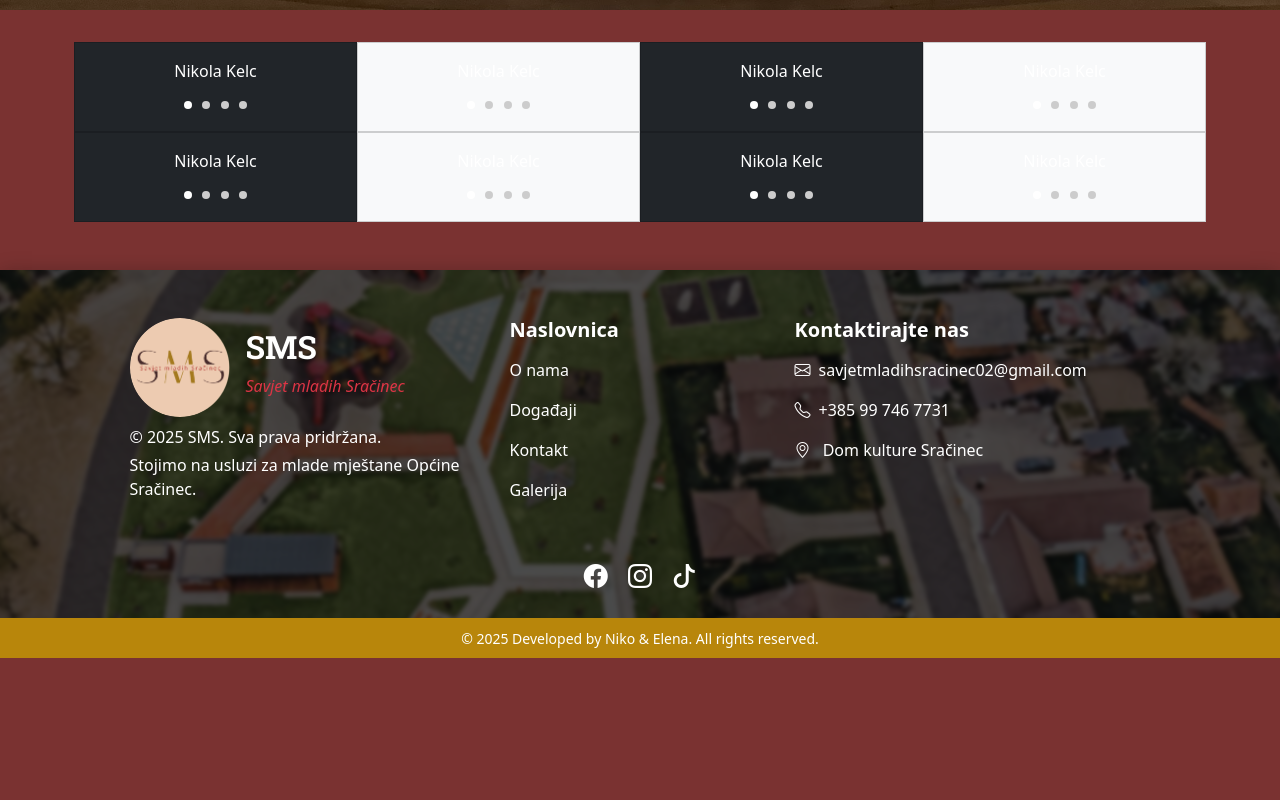
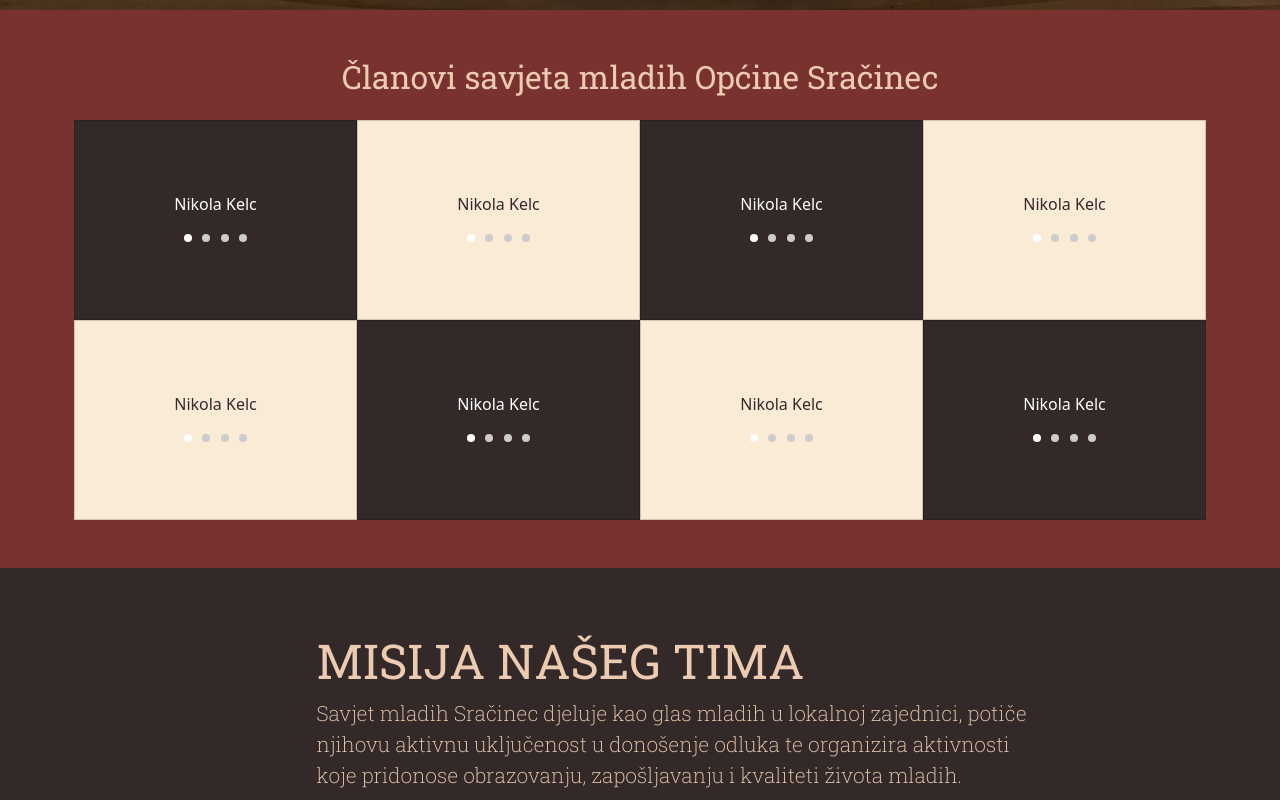
Before and after one commit to ncrncec23/savjet-mladih-sracinec, a plain HTML site: page O_nama.html in a window 1280 px wide. Shown: the part 740-1540 px from the top of the page. Before the commit the page ends 1398 px from the top, so only its background shows below. Drawn offline with nearby package versions, Linux system fonts and the light colour scheme.

Commit message:
Spojene su dvije stranice i omogućeno je navigiranje kroz njih

```diff
--- a/O_nama.html
+++ b/O_nama.html
@@ -76,7 +76,7 @@
                                     <li
                                         class="d-flex flex-row align-items-center gap-2 w-100 makePadding curHmbPage roboto-slab">
                                         <i class="fa-solid fa-house" style="color: #ffffff;"></i>
-                                        <a href="" class="text-reset text-decoration-none hamb">NASLOVNICA</a>
+                                        <a href="index.html" class="text-reset text-decoration-none hamb">NASLOVNICA</a>
                                     </li>
                                     <li class="d-flex flex-row align-items-center gap-2 w-100 makePadding roboto-slab">
                                         <i class="fa-solid fa-calendar" style="color: #ffffff;"></i>
@@ -84,7 +84,7 @@
                                     </li>
                                     <li class="d-flex flex-row align-items-center gap-2 w-100 makePadding roboto-slab">
                                         <i class="fa-solid fa-users" style="color: #ffffff;"></i>
-                                        <a href="" class="text-reset text-decoration-none hamb">O NAMA</a>
+                                        <a href="O_nama.html" class="text-reset text-decoration-none hamb">O NAMA</a>
                                     </li>
                                     <li class="d-flex flex-row align-items-center gap-2 w-100 makePadding roboto-slab">
                                         <i class="fa-solid fa-phone" style="color: #ffffff;"></i>
@@ -106,12 +106,12 @@
                     <div class="me-4 marginResponsive d-none d-sm-block">
                         <ul
                             class="list-unstyled d-flex flex-row justify-content-end align-items-center gap-4 mb-0 changeGap">
-                            <li><a href="#"
+                            <li><a href="index.html"
                                     class="text-reset text-decoration-none navigationLink li-color">Naslovnica</a>
                             </li>
                             <li><a href="#" class="text-reset text-decoration-none navigationLink li-color">Događaji</a>
                             </li>
-                            <li><a href="#" class="text-reset text-decoration-none navigationLink li-color"
+                            <li><a href="O_nama.html" class="text-reset text-decoration-none navigationLink li-color"
                                     style="color: #E10501 !important; font-weight: bold;">O nama</a>
                             </li>
                             <li><a href="#" class="text-reset text-decoration-none navigationLink li-color">Kontakt</a>
@@ -134,10 +134,14 @@
     <main>
         <div class="container py-5">
             <div class="row g-3">
-
+                <h3 class="text-center mb-4 fs-2 roboto-slab" style="color: rgba(237, 203, 177, 1);">Članovi savjeta
+                    mladih Općine
+                    Sračinec
+                </h3>
                 <!-- Member -->
                 <div class="col-6 col-md-3 m-0 p-0">
-                    <div class="card text-center bg-dark text-white p-3 h-100 rounded-0">
+                    <div class="card text-center text-white p-3 rounded-0 justify-content-center"
+                        style="background-color: #332929; height: 200px;">
                         <div class="member" id="member-nikola">
                             <div class="slide active">Nikola Kelc</div>
                             <div class="slide">Predsjednik</div>
@@ -155,7 +159,8 @@
                 </div>
 
                 <div class="col-6 col-md-3 m-0 p-0">
-                    <div class="card text-center bg-light text-white p-3 h-100 rounded-0">
+                    <div class="card text-center p-3 rounded-0 justify-content-center"
+                        style="color: #332929; background-color: antiquewhite; height: 200px;">
                         <div class="member" id="member-nikola">
                             <div class="slide active">Nikola Kelc</div>
                             <div class="slide">Predsjednik</div>
@@ -173,7 +178,8 @@
                 </div>
 
                 <div class="col-6 col-md-3 m-0 p-0">
-                    <div class="card text-center bg-dark text-white p-3 h-100 rounded-0">
+                    <div class="card text-center text-white p-3 rounded-0 justify-content-center"
+                        style="background-color: #332929; height: 200px;">
                         <div class="member" id="member-nikola">
                             <div class="slide active">Nikola Kelc</div>
                             <div class="slide">Predsjednik</div>
@@ -191,7 +197,49 @@
                 </div>
 
                 <div class="col-6 col-md-3 m-0 p-0">
-                    <div class="card text-center bg-light text-white p-3 h-100 rounded-0">
+                    <div class="card text-center p-3 rounded-0 justify-content-center"
+                        style="color: #332929; background-color: antiquewhite; height: 200px;">
+                        <div class="member" id="member-nikola">
+                            <div class="slide active">Nikola Kelc</div>
+                            <div class="slide">Predsjednik</div>
+                            <div class="slide">22 godine</div>
+                            <div class="slide">nikola@example.com</div>
+
+                            <div class="dots mt-2">
+                                <span class="dot active" onclick="showSlide(this, 0)"></span>
+                                <span class="dot" onclick="showSlide(this, 1)"></span>
+                                <span class="dot" onclick="showSlide(this, 2)"></span>
+                                <span class="dot" onclick="showSlide(this, 3)"></span>
+                            </div>
+                        </div>
+                    </div>
+                </div>
+
+                <!-- Next row -->
+
+                <div class="col-6 col-md-3 m-0 p-0">
+                    <div class="card text-center p-3 rounded-0 justify-content-center"
+                        style="color: #332929; background-color: antiquewhite; height: 200px;">
+                        <div class="member" id="member-nikola">
+                            <div class="slide active">Nikola Kelc</div>
+                            <div class="slide">Predsjednik</div>
+                            <div class="slide">22 godine</div>
+                            <div class="slide"></div>
+
+                            <div class="dots mt-2">
+                                <span class="dot active" onclick="showSlide(this, 0)"></span>
+                                <span class="dot" onclick="showSlide(this, 1)"></span>
+                                <span class="dot" onclick="showSlide(this, 2)"></span>
+                                <span class="dot" onclick="showSlide(this, 3)"></span>
+                            </div>
+                        </div>
+                    </div>
+                </div>
+
+
+                <div class="col-6 col-md-3 m-0 p-0">
+                    <div class="card text-center text-white p-3 rounded-0 justify-content-center"
+                        style="background-color: #332929; height: 200px;">
                         <div class="member" id="member-nikola">
                             <div class="slide active">Nikola Kelc</div>
                             <div class="slide">Predsjednik</div>
@@ -209,26 +257,8 @@
                 </div>
 
                 <div class="col-6 col-md-3 m-0 p-0">
-                    <div class="card text-center bg-dark text-white p-3 h-100 rounded-0">
-                        <div class="member" id="member-nikola">
-                            <div class="slide active">Nikola Kelc</div>
-                            <div class="slide">Predsjednik</div>
-                            <div class="slide">22 godine</div>
-                            <div class="slide">nikola@example.com</div>
-
-                            <div class="dots mt-2">
-                                <span class="dot active" onclick="showSlide(this, 0)"></span>
-                                <span class="dot" onclick="showSlide(this, 1)"></span>
-                                <span class="dot" onclick="showSlide(this, 2)"></span>
-                                <span class="dot" onclick="showSlide(this, 3)"></span>
-                            </div>
-                        </div>
-                    </div>
-                </div>
-
-
-                <div class="col-6 col-md-3 m-0 p-0">
-                    <div class="card text-center bg-light text-white p-3 h-100 rounded-0">
+                    <div class="card text-center p-3 rounded-0 justify-content-center"
+                        style="color: #332929; background-color: antiquewhite; height: 200px;">
                         <div class="member" id="member-nikola">
                             <div class="slide active">Nikola Kelc</div>
                             <div class="slide">Predsjednik</div>
@@ -246,25 +276,8 @@
                 </div>
 
                 <div class="col-6 col-md-3 m-0 p-0">
-                    <div class="card text-center bg-dark text-white p-3 h-100 rounded-0">
-                        <div class="member" id="member-nikola">
-                            <div class="slide active">Nikola Kelc</div>
-                            <div class="slide">Predsjednik</div>
-                            <div class="slide">22 godine</div>
-                            <div class="slide">nikola@example.com</div>
-
-                            <div class="dots mt-2">
-                                <span class="dot active" onclick="showSlide(this, 0)"></span>
-                                <span class="dot" onclick="showSlide(this, 1)"></span>
-                                <span class="dot" onclick="showSlide(this, 2)"></span>
-                                <span class="dot" onclick="showSlide(this, 3)"></span>
-                            </div>
-                        </div>
-                    </div>
-                </div>
-
-                <div class="col-6 col-md-3 m-0 p-0">
-                    <div class="card text-center bg-light text-white p-3 h-100 rounded-0">
+                    <div class="card text-center text-white p-3 rounded-0 justify-content-center"
+                        style="background-color: #332929; height: 200px;">
                         <div class="member" id="member-nikola">
                             <div class="slide active">Nikola Kelc</div>
                             <div class="slide">Predsjednik</div>
@@ -282,6 +295,40 @@
                 </div>
             </div>
         </div>
+
+        <div class="position-relative">
+            <div class="container-fluid d-flex flex-row flex-wrap align-items-center pe-0"
+                style="background-color: #332929; padding: 4rem;">
+                <div class="container d-flex flex-column" style="color: rgba(237, 203, 177, 1); max-width: 735px;">
+                    <h3 class="roboto-slab" style="font-size: 3rem;">MISIJA NAŠEG TIMA</h3>
+                    <p class="roboto-slab-light" style="font-size: 1.3rem;">Savjet mladih Sračinec djeluje kao glas
+                        mladih u
+                        lokalnoj zajednici,
+                        potiče
+                        njihovu
+                        aktivnu
+                        uključenost u donošenje odluka te organizira aktivnosti koje pridonose obrazovanju,
+                        zapošljavanju i
+                        kvaliteti života mladih.</p>
+                </div>
+                <img src="images/Savjet_mladih.png" alt="Savjet mladih Sračinec" class="img-fluid">
+            </div>
+
+            <div class="container-fluid">
+                <img src="images/Kelc_i_Denis.png" alt="Kolega Nikola i Denis" width="700px"
+                    style=" top: -70px; left: 50px; z-index: 1;" class="position-relative">
+                <img src="images/Savjet_mladih_2.jpg" alt="Savjet mladih Sračinec" width="700px"
+                    style="top: 100px; z-index: 0; box-shadow: 0 4px 20px rgba(0,0,0,0.4);" class="position-relative">
+                <div class="d-flex flex-column p-5"
+                    style="color: rgba(237, 203, 177, 1); max-width: 735px; margin-bottom: 4rem;">
+                    <h3 class="roboto-slab" style="font-size: 3rem;">VIZIJA NAŠEG TIMA</h3>
+                    <p class="roboto-slab-light" style="font-size: 1.3rem;">
+                        Stvaranje društva u kojem su mladi aktivni, informirani i ravnopravno sudjeluju u kreiranju
+                        politike i razvoja lokalne zajednice.</p>
+                </div>
+            </div>
+        </div>
+
     </main>
     <footer class="text-white pt-5">
         <div class="container">
@@ -303,8 +350,8 @@
 
                 <!-- Middle section: anchors -->
                 <div class="col-12 col-md-3 mb-4">
-                    <h5 class="fw-bold mb-3">Naslovnica</h5>
-                    <p><a href="" class="text-decoration-none text-white">O nama</a></p>
+                    <h5 class="fw-bold mb-3">O nama</h5>
+                    <p><a href="index.html" class="text-decoration-none text-white">Naslovnica</a></p>
                     <p><a href="" class="text-decoration-none text-white">Događaji</a></p>
                     <p><a href="" class="text-decoration-none text-white">Kontakt</a></p>
                     <p><a href="" class="text-decoration-none text-white">Galerija</a></p>
```
Also changed, not shown: index.html (+6 -5 lines).
